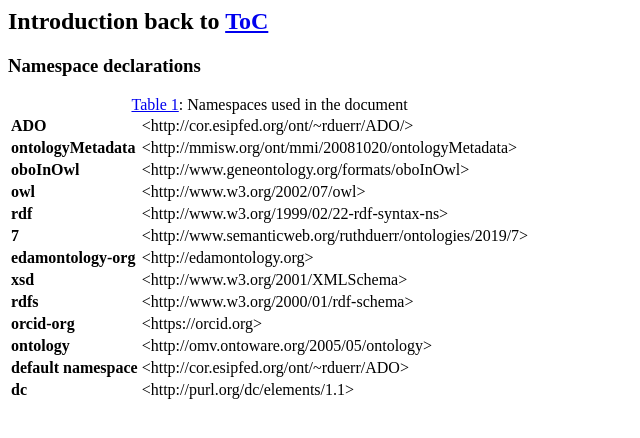
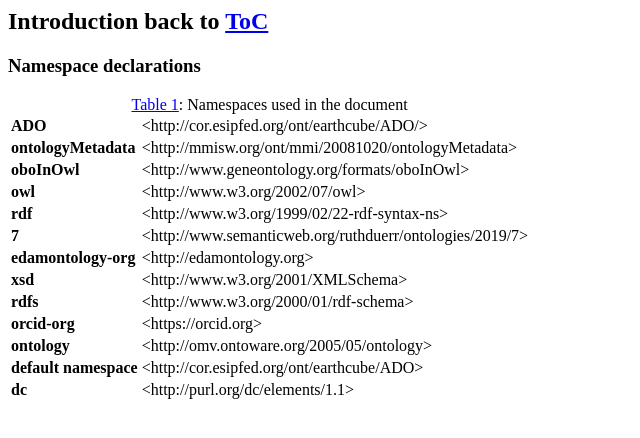
Before and after one commit to earthcubearchitecture-ecresourcereg/Academic-Discipline-Ontology, a plain HTML site: page docs/sections/introduction-en.html in a window 1280 px wide. Shown: the full height of the page, 0-640 px from the left. Drawn offline with Linux system fonts and the light colour scheme.

Commit message:
yet another namespace fix

```diff
--- a/docs/sections/introduction-en.html
+++ b/docs/sections/introduction-en.html
@@ -6,7 +6,7 @@
 <table>
 <caption> <a href="#ns"> Table 1</a>: Namespaces used in the document </caption>
 <tbody>
-<tr><td><b>ADO</b></td><td>&lt;http://cor.esipfed.org/ont/~rduerr/ADO/&gt;</td></tr>
+<tr><td><b>ADO</b></td><td>&lt;http://cor.esipfed.org/ont/earthcube/ADO/&gt;</td></tr>
 <tr><td><b>ontologyMetadata</b></td><td>&lt;http://mmisw.org/ont/mmi/20081020/ontologyMetadata&gt;</td></tr>
 <tr><td><b>oboInOwl</b></td><td>&lt;http://www.geneontology.org/formats/oboInOwl&gt;</td></tr>
 <tr><td><b>owl</b></td><td>&lt;http://www.w3.org/2002/07/owl&gt;</td></tr>
@@ -17,7 +17,7 @@
 <tr><td><b>rdfs</b></td><td>&lt;http://www.w3.org/2000/01/rdf-schema&gt;</td></tr>
 <tr><td><b>orcid-org</b></td><td>&lt;https://orcid.org&gt;</td></tr>
 <tr><td><b>ontology</b></td><td>&lt;http://omv.ontoware.org/2005/05/ontology&gt;</td></tr>
-<tr><td><b>default namespace</b></td><td>&lt;http://cor.esipfed.org/ont/~rduerr/ADO&gt;</td></tr>
+<tr><td><b>default namespace</b></td><td>&lt;http://cor.esipfed.org/ont/earthcube/ADO&gt;</td></tr>
 <tr><td><b>dc</b></td><td>&lt;http://purl.org/dc/elements/1.1&gt;</td></tr>
 </tbody>
 </table>
```
